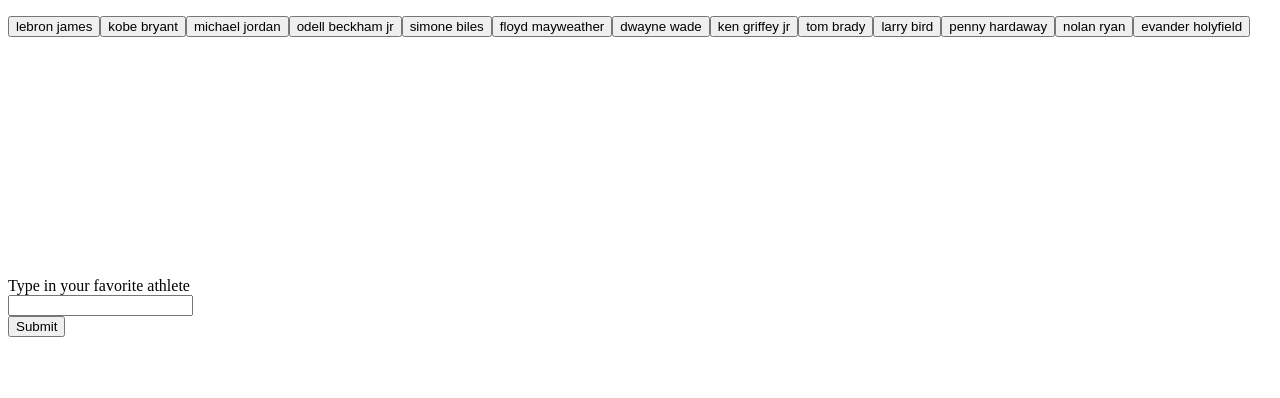
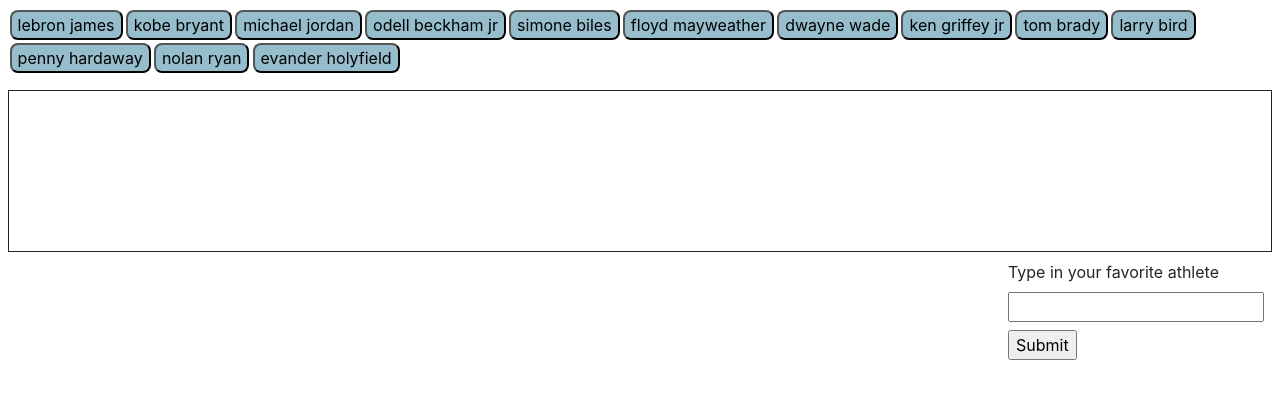
Before and after one commit to adotmorrall/GifTastic, a plain HTML site: page index.html in a window 1280 px wide. Drawn offline with nearby package versions, Linux system fonts and the light colour scheme.

Commit message:
Update index.html and stylesheet

```diff
--- a/assets/css/javascript/main.js
+++ b/assets/css/javascript/main.js
@@ -35,13 +35,18 @@
         url: queryURL,
         method: 'GET'
     }).then(function (response) {
-        var fixedHeight = response.data[0].images.fixed_height.url;
-        console.log(fixedHeight); //https://developers.giphy.com/docs/api/schema/#image-object
+        // var fixedHeight = response.data[0].images.fixed_height.url;
+        // console.log(fixedHeight); //https://developers.giphy.com/docs/api/schema/#image-object
+        for (var i = 0; i < response.data.length; i++) {
+            console.log(response.data.length[i]);
+        }
 
         // Test to load gif into the
-        var addGif = $('<img>');
-        var gifDiv = addGif.attr('src', fixedHeight);
-        $('#gif-section').append(gifDiv)
+        // var addGif = $('<img>');
+        // var gifDiv = addGif.attr('src', fixedHeight);
+        // $('#gif-section').append(gifDiv)
+
+        // For loop test
 
     })
 
--- a/assets/css/style.css
+++ b/assets/css/style.css
@@ -1,8 +1,28 @@
 #gif-section {
     padding: 5em;
+    border-style: solid;
+    border-width: .05em;
+    margin: .5em;
 }
 
 #gif-buttons {
     padding-top: .5em;
-    padding-bottom: 5em;
+    padding-bottom: .5em;
+    padding-left: .5em;
 }
+
+button.btn-click {
+    margin: .1em;
+    background-color: #95bdcc;
+    border-radius: .5em;
+}
+
+#user-input {
+    margin-left: .5em;
+    float: right;
+    margin-right: 1em;
+}
+
+input#submit-btn {
+    margin-top: .5em;
+}
--- a/index.html
+++ b/index.html
@@ -5,6 +5,10 @@
     <meta charset="UTF-8">
     <meta name="viewport" content="width=device-width, initial-scale=1.0">
     <meta http-equiv="X-UA-Compatible" content="ie=edge">
+
+    <!-- Bootstrap -->
+    <link rel="stylesheet" href="https://stackpath.bootstrapcdn.com/bootstrap/4.3.1/css/bootstrap.min.css"
+        integrity="sha384-ggOyR0iXCbMQv3Xipma34MD+dH/1fQ784/j6cY/iJTQUOhcWr7x9JvoRxT2MZw1T" crossorigin="anonymous">
 
     <!-- Stylesheet -->
     <link rel="stylesheet" href="/assets/css/style.css">
@@ -25,7 +29,7 @@
 
     <!-- Search box + Submit button-->
     <form>
-        <div>
+        <div id="user-input">
             <label for="gif">Type in your favorite athlete</label>
             <br>
             <input id="gif-search" type="text">
```
